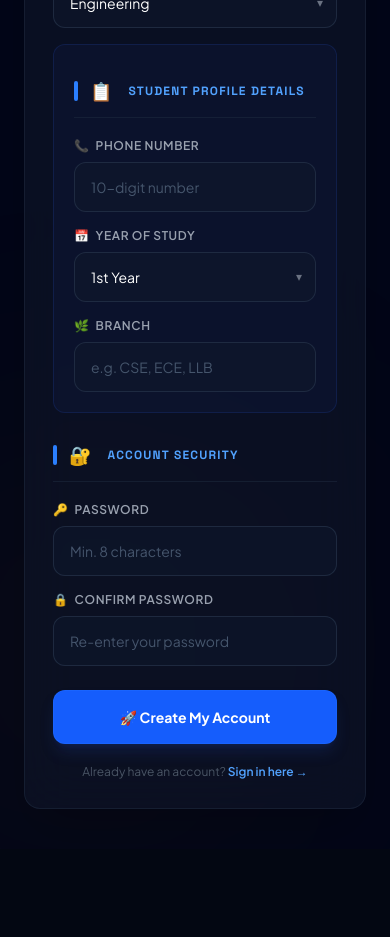
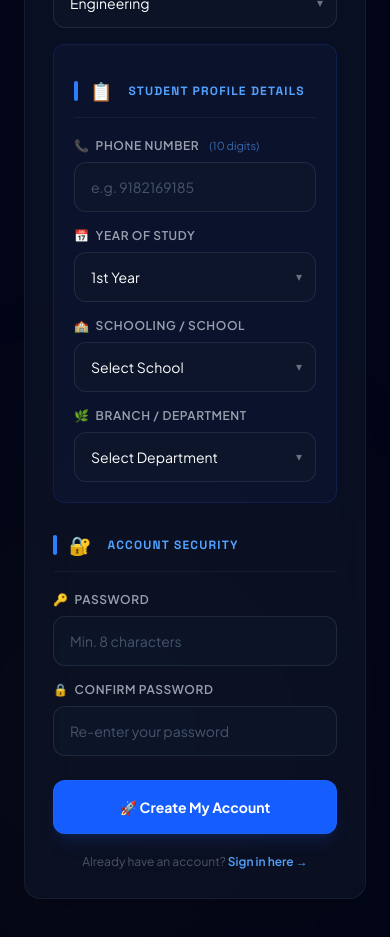
Before and after one commit to personale88/Yantriksha-X-Hub, a Next.js app: page /register in a window 390 px wide. Shown: the part 980-1917 px from the top of the page. Before the commit the page ends 1829 px from the top, so only its background shows below. Built offline with nearby package versions, Linux system fonts and the light colour scheme.

Commit message:
Implement 10-digit phone rule, Department and School dropdowns on registration and student profile

```diff
--- a/app/api/admin/users/route.ts
+++ b/app/api/admin/users/route.ts
@@ -13,7 +13,7 @@ export async function GET(req: Request) {
 
     // Fetch all users with basic columns
     const users = await query(`
-      SELECT id, veltech_id, name, email, role, discipline, status, phone_number, year_of_studying, branch, created_at
+      SELECT id, veltech_id, name, email, role, discipline, status, phone_number, year_of_studying, branch, school, created_at
       FROM users
       ORDER BY name ASC
     `);
--- a/app/api/auth/register/route.ts
+++ b/app/api/auth/register/route.ts
@@ -7,7 +7,7 @@ import { queueEmail, generateEmailTemplate } from '@/lib/emailQueue';
 export async function POST(req: Request) {
   try {
     const body = await req.json();
-    const { veltech_id, name, email, role, discipline, password, phone_number, year_of_studying, branch, college } = body;
+    const { veltech_id, name, email, role, discipline, password, phone_number, year_of_studying, branch, school, college } = body;
 
     // 1. Basic validation
     if (!veltech_id || !name || !email || !role || !discipline || !password) {
@@ -19,9 +19,15 @@ export async function POST(req: Request) {
 
     // Student fields validation
     if (role === 'student') {
-      if (!phone_number || !year_of_studying || !branch) {
+      if (!phone_number || !year_of_studying || !branch || !school) {
         return NextResponse.json(
-          { success: false, error: 'Phone number, year of studying, and branch are required for students' },
+          { success: false, error: 'Phone number, year of studying, branch, and school are required for students' },
+          { status: 400 }
+        );
+      }
+      if (!/^\d{10}$/.test(phone_number.trim())) {
+        return NextResponse.json(
+          { success: false, error: 'Phone number must be exactly 10 digits' },
           { status: 400 }
         );
       }
@@ -66,8 +72,8 @@ export async function POST(req: Request) {
     try {
       const parsedYear = year_of_studying ? parseInt(year_of_studying, 10) : null;
       await query(
-        `INSERT INTO users (veltech_id, name, email, role, discipline, password_hash, phone_number, year_of_studying, branch, status)
-         VALUES (?, ?, ?, ?, ?, ?, ?, ?, ?, ?)`,
+        `INSERT INTO users (veltech_id, name, email, role, discipline, password_hash, phone_number, year_of_studying, branch, school, status)
+         VALUES (?, ?, ?, ?, ?, ?, ?, ?, ?, ?, ?)`,
         [
           // veltech_id field stores the student ID (may be from any college)
           `${college || 'vel_tech'}:${veltech_id}`,
@@ -79,6 +85,7 @@ export async function POST(req: Request) {
           phone_number || null,
           parsedYear,
           branch || null,
+          school || null,
           'pending'
         ]
       );
--- a/app/api/users/profile/route.ts
+++ b/app/api/users/profile/route.ts
@@ -11,7 +11,7 @@ export async function GET(req: Request) {
     }
 
     const users = await query(`
-      SELECT u.id, u.veltech_id, u.name, u.email, u.role, u.discipline, u.phone_number, u.year_of_studying, u.branch, u.created_at,
+      SELECT u.id, u.veltech_id, u.name, u.email, u.role, u.discipline, u.phone_number, u.year_of_studying, u.branch, u.school, u.created_at,
              np.club_updates, np.event_notifications, np.general_announcements, np.newsletter, np.recruitment_notifications
       FROM users u
       LEFT JOIN notification_preferences np ON u.id = np.user_id
@@ -34,6 +34,7 @@ export async function GET(req: Request) {
       phone_number: dbUser.phone_number,
       year_of_studying: dbUser.year_of_studying,
       branch: dbUser.branch,
+      school: dbUser.school,
       created_at: dbUser.created_at,
       notificationPreferences: {
         club_updates: dbUser.club_updates === null ? true : !!dbUser.club_updates,
@@ -60,7 +61,7 @@ export async function PUT(req: Request) {
     }
 
     const body = await req.json();
-    const { name, phone_number, year_of_studying, branch, discipline, notificationPreferences } = body;
+    const { name, phone_number, year_of_studying, branch, school, discipline, notificationPreferences } = body;
 
     if (!name) {
       return NextResponse.json({ success: false, error: 'Name is required' }, { status: 400 });
@@ -71,13 +72,14 @@ export async function PUT(req: Request) {
     // 1. Update basic user details
     await query(
       `UPDATE users
-       SET name = ?, phone_number = ?, year_of_studying = ?, branch = ?, discipline = ?
+       SET name = ?, phone_number = ?, year_of_studying = ?, branch = ?, school = ?, discipline = ?
        WHERE id = ?`,
       [
         name,
         phone_number || null,
         parsedYear,
         branch || null,
+        school || null,
         discipline || 'engineering',
         auth.userId
       ]
--- a/app/dashboard/DashboardClient.tsx
+++ b/app/dashboard/DashboardClient.tsx
@@ -27,6 +27,7 @@ interface User {
   phone_number?: string;
   year_of_studying?: number;
   branch?: string;
+  school?: string;
   notificationPreferences?: {
     club_updates: boolean;
     event_notifications: boolean;
@@ -35,6 +36,37 @@ interface User {
     recruitment_notifications: boolean;
   };
 }
+
+const DEPARTMENTS = [
+  { value: 'CSE', label: 'CSE - Computer Science & Engineering' },
+  { value: 'ECE', label: 'ECE - Electronics & Communication Engineering' },
+  { value: 'EEE', label: 'EEE - Electrical & Electronics Engineering' },
+  { value: 'MECH', label: 'MECH - Mechanical Engineering' },
+  { value: 'CIVIL', label: 'CIVIL - Civil Engineering' },
+  { value: 'AERO', label: 'AERO - Aeronautical Engineering' },
+  { value: 'BIOTECH', label: 'BIOTECH - Biotechnology' },
+  { value: 'IT', label: 'IT - Information Technology' },
+  { value: 'MBA', label: 'MBA - Master of Business Administration' },
+  { value: 'BBA', label: 'BBA - Bachelor of Business Administration' },
+  { value: 'B.Com', label: 'B.Com - Bachelor of Commerce' },
+  { value: 'BA LLB', label: 'BA LLB (Hons)' },
+  { value: 'BBA LLB', label: 'BBA LLB (Hons)' },
+  { value: 'LLB', label: 'LLB - Bachelor of Laws' },
+  { value: 'BCA', label: 'BCA - Bachelor of Computer Applications' },
+  { value: 'B.Sc', label: 'B.Sc - Bachelor of Science' },
+  { value: 'Other', label: 'Other Department' },
+];
+
+const SCHOOLS = [
+  { value: 'School of Computing', label: 'School of Computing' },
+  { value: 'School of Electrical & Electronics', label: 'School of Electrical & Electronics' },
+  { value: 'School of Mechanical & Construction', label: 'School of Mechanical & Construction' },
+  { value: 'School of Law', label: 'School of Law' },
+  { value: 'School of Management', label: 'School of Management' },
+  { value: 'School of Science & Humanities', label: 'School of Science & Humanities' },
+  { value: 'School of Media & Design', label: 'School of Media & Design' },
+  { value: 'Other', label: 'Other School / Division' },
+];
 
 interface TeamMember {
   id: number;
@@ -498,6 +530,16 @@ export default function DashboardClient({
     setLoading(true);
     setErrorMsg('');
     setSuccessMsg('');
+
+    if (user.role === 'student') {
+      const phoneClean = (user.phone_number || '').trim();
+      if (!/^\d{10}$/.test(phoneClean)) {
+        setErrorMsg('Phone number must be exactly 10 digits.');
+        setLoading(false);
+        return;
+      }
+    }
+
     try {
       const res = await fetch('/api/users/profile', {
         method: 'PUT',
@@ -507,6 +549,7 @@ export default function DashboardClient({
           phone_number: user.phone_number,
           year_of_studying: user.year_of_studying,
           branch: user.branch,
+          school: user.school,
           discipline: user.discipline,
           notificationPreferences: user.notificationPreferences || {
             club_updates: true,
@@ -1450,20 +1493,42 @@ export default function DashboardClient({
                   </div>
                 </div>
 
-                <div className="grid grid-cols-1 sm:grid-cols-2 gap-5">
-                  <div>
-                    <label className="block text-xs font-semibold text-gray-400 uppercase tracking-widest mb-2">Branch / Major</label>
-                    <input
-                      type="text"
+                <div className="grid grid-cols-1 sm:grid-cols-3 gap-5">
+                  <div>
+                    <label className="block text-xs font-semibold text-gray-400 uppercase tracking-widest mb-2">School / Schooling</label>
+                    <div className="relative">
+                      <select
+                        value={user.school || ''}
+                        onChange={e => setUser({ ...user, school: e.target.value })}
+                        className={sel}
+                      >
+                        <option value="" disabled className="bg-slate-900 text-gray-500">Select School</option>
+                        {SCHOOLS.map(s => (
+                          <option key={s.value} value={s.value} className="bg-slate-900">{s.label}</option>
+                        ))}
+                      </select>
+                    </div>
+                  </div>
+
+                  <div>
+                    <label className="block text-xs font-semibold text-gray-400 uppercase tracking-widest mb-2">Branch / Department</label>
+                    <div className="relative">
+                      <select
                         value={user.branch || ''}
                         onChange={e => setUser({ ...user, branch: e.target.value })}
-                      placeholder="e.g. CSE"
-                      className={inp}
-                    />
+                        className={sel}
+                      >
+                        <option value="" disabled className="bg-slate-900 text-gray-500">Select Department</option>
+                        {DEPARTMENTS.map(d => (
+                          <option key={d.value} value={d.value} className="bg-slate-900">{d.label}</option>
+                        ))}
+                      </select>
+                    </div>
                   </div>
 
                   <div>
                     <label className="block text-xs font-semibold text-gray-400 uppercase tracking-widest mb-2">Year of Study</label>
+                    <div className="relative">
                       <select
                         value={user.year_of_studying || 1}
                         onChange={e => setUser({ ...user, year_of_studying: parseInt(e.target.value, 10) })}
@@ -1473,6 +1538,7 @@ export default function DashboardClient({
                           <option key={y} value={y} className="bg-slate-900">{y}nd Year</option>
                         ))}
                       </select>
+                    </div>
                   </div>
                 </div>
 
--- a/app/register/page.tsx
+++ b/app/register/page.tsx
@@ -17,6 +17,37 @@ const COLLEGES = [
   { value: 'saveetha',   label: 'Saveetha Engineering College',                emailDomain: '@saveetha.ac.in',    idPlaceholder: 'Student Roll Number',     idLabel: 'Roll Number' },
   { value: 'psnacet',    label: 'P.S.N.A. College of Engineering',             emailDomain: '@psnacet.edu.in',    idPlaceholder: 'Student Roll Number',     idLabel: 'Roll Number' },
   { value: 'other',      label: 'Other College / University',                  emailDomain: '',                   idPlaceholder: 'Enter your student/roll number', idLabel: 'Student ID / Roll Number' },
+];
+
+const DEPARTMENTS = [
+  { value: 'CSE', label: 'CSE - Computer Science & Engineering' },
+  { value: 'ECE', label: 'ECE - Electronics & Communication Engineering' },
+  { value: 'EEE', label: 'EEE - Electrical & Electronics Engineering' },
+  { value: 'MECH', label: 'MECH - Mechanical Engineering' },
+  { value: 'CIVIL', label: 'CIVIL - Civil Engineering' },
+  { value: 'AERO', label: 'AERO - Aeronautical Engineering' },
+  { value: 'BIOTECH', label: 'BIOTECH - Biotechnology' },
+  { value: 'IT', label: 'IT - Information Technology' },
+  { value: 'MBA', label: 'MBA - Master of Business Administration' },
+  { value: 'BBA', label: 'BBA - Bachelor of Business Administration' },
+  { value: 'B.Com', label: 'B.Com - Bachelor of Commerce' },
+  { value: 'BA LLB', label: 'BA LLB (Hons)' },
+  { value: 'BBA LLB', label: 'BBA LLB (Hons)' },
+  { value: 'LLB', label: 'LLB - Bachelor of Laws' },
+  { value: 'BCA', label: 'BCA - Bachelor of Computer Applications' },
+  { value: 'B.Sc', label: 'B.Sc - Bachelor of Science' },
+  { value: 'Other', label: 'Other Department' },
+];
+
+const SCHOOLS = [
+  { value: 'School of Computing', label: 'School of Computing' },
+  { value: 'School of Electrical & Electronics', label: 'School of Electrical & Electronics' },
+  { value: 'School of Mechanical & Construction', label: 'School of Mechanical & Construction' },
+  { value: 'School of Law', label: 'School of Law' },
+  { value: 'School of Management', label: 'School of Management' },
+  { value: 'School of Science & Humanities', label: 'School of Science & Humanities' },
+  { value: 'School of Media & Design', label: 'School of Media & Design' },
+  { value: 'Other', label: 'Other School / Division' },
 ];
 
 /* ── Reusable field wrapper with left icon ── */
@@ -65,7 +96,7 @@ export default function RegisterPage() {
 
   const [formData, setFormData] = useState({
     name: '', college: 'vel_tech', college_name: '', veltech_id: '',
-    email: '', phone_number: '', year_of_studying: '1', branch: '',
+    email: '', phone_number: '', year_of_studying: '1', branch: '', school: '',
     role: 'student', discipline: 'engineering', password: '',
   });
   const [confirmPassword, setConfirmPassword] = useState('');
@@ -88,6 +119,15 @@ export default function RegisterPage() {
     setError(''); setSuccess(''); setPasswordError('');
     if (formData.password !== confirmPassword) { setPasswordError('Passwords do not match.'); return; }
     if (formData.password.length < 8) { setPasswordError('Password must be at least 8 characters.'); return; }
+
+    if (formData.role === 'student') {
+      const phoneClean = formData.phone_number.trim();
+      if (!/^\d{10}$/.test(phoneClean)) {
+        setError('Phone number must be exactly 10 digits.');
+        return;
+      }
+    }
+
     setLoading(true);
     try {
       const res = await fetch('/api/auth/register', {
@@ -305,10 +345,11 @@ export default function RegisterPage() {
                 {formData.role === 'student' && (
                   <div className="bg-blue-950/20 border border-blue-900/30 rounded-xl p-5 space-y-4">
                     <SectionHeader icon="📋" title="Student Profile Details" color="blue" />
-                    <div className="grid grid-cols-1 sm:grid-cols-3 gap-4">
-                      <Field icon="📞" label="Phone Number">
+                    <div className="grid grid-cols-1 sm:grid-cols-2 gap-4">
+                      <Field icon="📞" label="Phone Number" hint="(10 digits)">
                         <input type="tel" name="phone_number" value={formData.phone_number}
-                          onChange={handleChange} placeholder="10-digit number"
+                          onChange={handleChange} placeholder="e.g. 9182169185"
+                          pattern="[0-9]{10}" maxLength={10}
                           className={inp} required />
                       </Field>
 
@@ -325,10 +366,30 @@ export default function RegisterPage() {
                         </div>
                       </Field>
 
-                      <Field icon="🌿" label="Branch">
-                        <input type="text" name="branch" value={formData.branch}
-                          onChange={handleChange} placeholder="e.g. CSE, ECE, LLB"
-                          className={inp} required />
+                      <Field icon="🏫" label="Schooling / School">
+                        <div className="relative">
+                          <select name="school" value={formData.school}
+                            onChange={handleChange} className={sel} required>
+                            <option value="" disabled className="bg-slate-900 text-gray-550">Select School</option>
+                            {SCHOOLS.map(s => (
+                              <option key={s.value} value={s.value} className="bg-slate-900">{s.label}</option>
+                            ))}
+                          </select>
+                          <span className="absolute right-3.5 top-1/2 -translate-y-1/2 text-gray-500 pointer-events-none text-xs">▾</span>
+                        </div>
+                      </Field>
+
+                      <Field icon="🌿" label="Branch / Department">
+                        <div className="relative">
+                          <select name="branch" value={formData.branch}
+                            onChange={handleChange} className={sel} required>
+                            <option value="" disabled className="bg-slate-900 text-gray-550">Select Department</option>
+                            {DEPARTMENTS.map(d => (
+                              <option key={d.value} value={d.value} className="bg-slate-900">{d.label}</option>
+                            ))}
+                          </select>
+                          <span className="absolute right-3.5 top-1/2 -translate-y-1/2 text-gray-500 pointer-events-none text-xs">▾</span>
+                        </div>
                       </Field>
                     </div>
                   </div>
--- a/lib/db.ts
+++ b/lib/db.ts
@@ -135,6 +135,10 @@ async function ensureEmailSystemTables(p: mysql.Pool) {
         console.log("[DB] Adding reset_token_expires to users table...");
         await connection.query("ALTER TABLE users ADD COLUMN reset_token_expires TIMESTAMP NULL;");
       }
+      if (!columnNames.includes('school')) {
+        console.log("[DB] Adding school to users table...");
+        await connection.query("ALTER TABLE users ADD COLUMN school VARCHAR(100) NULL;");
+      }
 
       console.log("[DB] Email system tables and columns successfully verified.");
     } finally {
```
Lines whose indentation alone changed are shown as unchanged.
